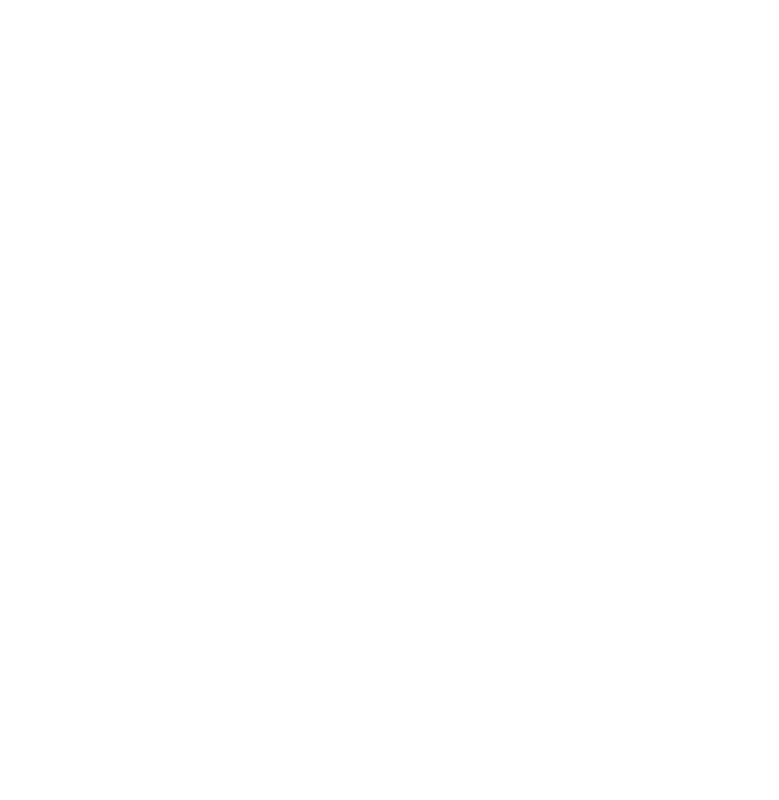
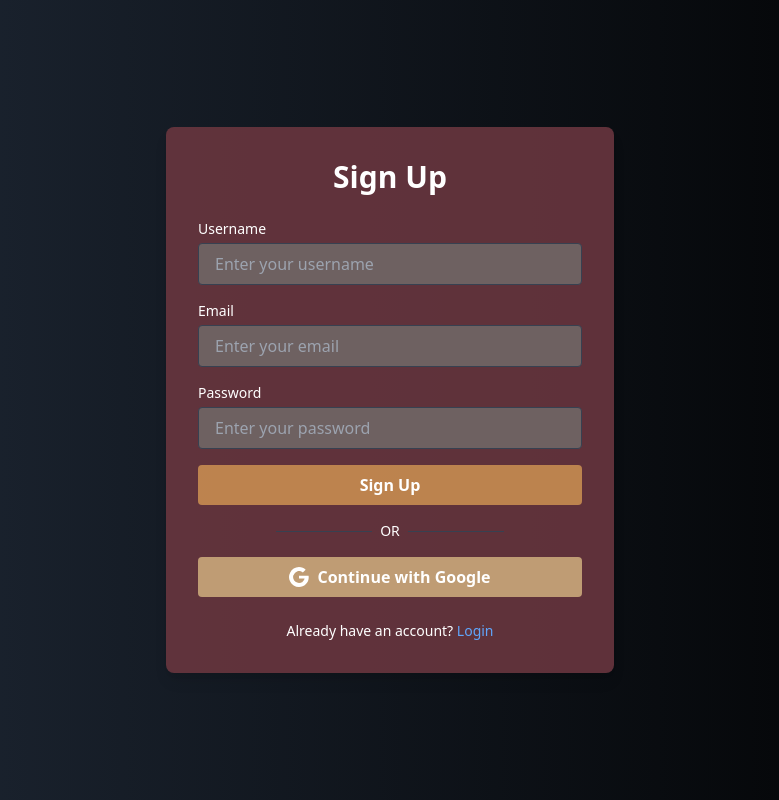
Before and after one commit to Waleed-Mehmood/Xephra, a React (Create React App) app in the folder Client/: page /signup in a window 1280 px wide. Before the commit this address had no page. Shown: the whole page, without its empty margins (250-1029 px from the left). Built offline with nearby package versions, Linux system fonts and the light colour scheme.

Commit message:
add signup & login component

```diff
--- a/Client/src/App.js
+++ b/Client/src/App.js
@@ -1,12 +1,14 @@
 import React from "react";
 import { BrowserRouter, Routes, Route } from "react-router-dom";
 import Home from "./pages/Home";
+import Signup from "./components/Signup";
 
 export default function App() {
   return (
     <BrowserRouter>
       <Routes>
         <Route path="/" element={<Home />} />
+        <Route path="/signup" element={<Signup />} />
         {/* <Route path="*" element={<Home />} /> */}
       </Routes>
     </BrowserRouter>
--- /dev/null
+++ b/Client/src/components/Login.js
@@ -0,0 +1,57 @@
+import React from 'react';
+import { Button, Form, Container, Row, Col } from 'react-bootstrap';
+import { FaGoogle } from 'react-icons/fa';
+
+const LoginPage = () => {
+  return (
+    <Container className="d-flex justify-content-center align-items-center" style={{ minHeight: '100vh' }}>
+      <Row>
+        <Col xs={12} md={6}>
+          <div className="text-center mb-4">
+            <h2>Login to Your Account</h2>
+          </div>
+          <Form>
+            <Form.Group controlId="formEmail">
+              <Form.Label>Email address</Form.Label>
+              <Form.Control type="email" placeholder="Enter your email" required />
+            </Form.Group>
+
+            <Form.Group controlId="formPassword">
+              <Form.Label>Password</Form.Label>
+              <Form.Control type="password" placeholder="Enter your password" required />
+            </Form.Group>
+
+            <Button variant="primary" type="submit" className="w-100 mt-3">
+              Log In
+            </Button>
+
+            <div className="d-flex justify-content-between align-items-center mt-3">
+              <div>
+                <Form.Check type="checkbox" label="Remember me" />
+              </div>
+              <div>
+                <a href="/forgot-password">Forgot Password?</a>
+              </div>
+            </div>
+
+            <div className="text-center mt-4">
+              <span>or</span>
+            </div>
+
+            <Button variant="outline-danger" className="w-100 mt-3" onClick={() => window.location.href = "/auth/google"}>
+              <FaGoogle className="me-2" />
+              Continue with Google
+            </Button>
+
+            <div className="text-center mt-3">
+              <span>Don't have an account? </span>
+              <a href="/signup">Sign Up</a>
+            </div>
+          </Form>
+        </Col>
+      </Row>
+    </Container>
+  );
+};
+
+export default LoginPage;
--- /dev/null
+++ b/Client/src/components/Signup.js
@@ -0,0 +1,155 @@
+import React from 'react';
+
+const Signup = () => {
+  return (
+    <div className="bg-[url('https://wstatic-prod-boc.krafton.com/PUBG_OFFICIAL/20241203/rXsnNVbH.png')] h-screen bg-cover bg-center flex flex-col items-center justify-center bg-gradient-to-r from-gray-800 to-black text-white">
+      <div className="w-full max-w-sm md:max-w-md p-6 sm:p-8 bg-[#69363F] bg-opacity-90 rounded-lg shadow-lg mx-4">
+        <h1 className="text-3xl font-bold mb-6 text-center">Sign Up</h1>
+
+        <form className="space-y-4">
+          <div>
+            <label htmlFor="username" className="block text-sm font-medium">Username</label>
+            <input
+              type="text"
+              id="username"
+              placeholder="Enter your username"
+              className="mt-1 w-full px-4 py-2 bg-[#6e6161]  border border-gray-700 rounded focus:outline-none focus:ring-2 focus:ring-blue-500"
+            />
+          </div>
+
+          <div>
+            <label htmlFor="email" className="block text-sm font-medium">Email</label>
+            <input
+              type="email"
+              id="email"
+              placeholder="Enter your email"
+              className="mt-1 w-full px-4 py-2 bg-[#6e6161] border border-gray-700 rounded focus:outline-none focus:ring-2 focus:ring-blue-500"
+            />
+          </div>
+
+          <div>
+            <label htmlFor="password" className="block text-sm font-medium">Password</label>
+            <input
+              type="password"
+              id="password"
+              placeholder="Enter your password"
+              className="mt-1 w-full px-4 py-2 bg-[#6e6161] border border-gray-700 rounded focus:outline-none focus:ring-2 focus:ring-blue-500"
+            />
+          </div>
+
+          <button
+            type="submit"
+            className="w-full py-2 px-4 bg-[#e1a257b8] hover:bg-[#b58954b8] rounded font-bold focus:outline-none focus:ring-2 focus:ring-blue-500"
+          >
+            Sign Up
+          </button>
+        </form>
+
+        <div className="flex items-center justify-center my-4">
+          <span className="border-t border-gray-700 w-1/4"></span>
+          <span className="mx-2 text-sm">OR</span>
+          <span className="border-t border-gray-700 w-1/4"></span>
+        </div>
+
+        <button
+          className="w-full py-2 px-4 flex items-center justify-center bg-[#bf9c74] hover:bg-[#9b6d49] rounded font-bold focus:outline-none focus:ring-2 focus:ring-red-500"
+        >
+          <svg className="w-5 h-5 mr-2" xmlns="http://www.w3.org/2000/svg" fill="currentColor" viewBox="0 0 24 24">
+            <path d="M23.64 12.204c0-.638-.057-1.252-.164-1.843H12v3.492h6.64c-.287 1.54-1.12 2.84-2.385 3.704v3.084h3.865c2.265-2.085 3.56-5.155 3.56-8.437z" />
+            <path d="M12 24c3.24 0 5.96-1.08 7.946-2.92l-3.866-3.084c-1.08.72-2.47 1.145-4.08 1.145-3.14 0-5.8-2.12-6.76-4.97H1.34v3.11C3.32 21.51 7.32 24 12 24z" />
+            <path d="M5.24 14.01A7.34 7.34 0 0 1 4.91 12c0-.7.12-1.38.32-2.01V6.89H1.34A11.99 11.99 0 0 0 0 12c0 1.88.44 3.66 1.23 5.11l3.99-3.1z" />
+            <path d="M12 4.8c1.76 0 3.34.61 4.58 1.8l3.43-3.43C17.96 1.28 15.24 0 12 0 7.32 0 3.32 2.49 1.34 6.89l3.91 3.11C6.2 7.92 8.86 4.8 12 4.8z" />
+          </svg>
+          Continue with Google
+        </button>
+
+        <p className="text-sm text-center mt-6">
+          Already have an account?{' '}
+          <a href="/login" className="text-blue-400 hover:underline">Login</a>
+        </p>
+      </div>
+    </div>
+  );
+};
+
+export default Signup;
+
+
+
+
+
+// import React from 'react';
+
+// const Signup = () => {
+//   return (
+//     <div className="bg-[url('https://cdn2.unrealengine.com/remix-key-art-1920x1080-0b23bdca2f5f.jpg')] h-screen bg-cover bg-center flex items-center justify-center">
+//       <div className="w-full max-w-sm md:max-w-md p-6 sm:p-8 bg-gray-900 bg-opacity-90 rounded-lg shadow-lg mx-4">
+//         <h1 className="text-2xl sm:text-3xl font-bold mb-4 sm:mb-6 text-center">Sign Up</h1>
+
+//         <form className="space-y-4">
+//           <div>
+//             <label htmlFor="username" className="block text-sm font-medium">Username</label>
+//             <input
+//               type="text"
+//               id="username"
+//               placeholder="Enter your username"
+//               className="mt-1 w-full px-4 py-2 bg-gray-800 border border-gray-700 rounded focus:outline-none focus:ring-2 focus:ring-blue-500"
+//             />
+//           </div>
+
+//           <div>
+//             <label htmlFor="email" className="block text-sm font-medium">Email</label>
+//             <input
+//               type="email"
+//               id="email"
+//               placeholder="Enter your email"
+//               className="mt-1 w-full px-4 py-2 bg-gray-800 border border-gray-700 rounded focus:outline-none focus:ring-2 focus:ring-blue-500"
+//             />
+//           </div>
+
+//           <div>
+//             <label htmlFor="password" className="block text-sm font-medium">Password</label>
+//             <input
+//               type="password"
+//               id="password"
+//               placeholder="Enter your password"
+//               className="mt-1 w-full px-4 py-2 bg-gray-800 border border-gray-700 rounded focus:outline-none focus:ring-2 focus:ring-blue-500"
+//             />
+//           </div>
+
+//           <button
+//             type="submit"
+//             className="w-full py-2 px-4 bg-blue-600 hover:bg-blue-700 rounded font-bold focus:outline-none focus:ring-2 focus:ring-blue-500"
+//           >
+//             Sign Up
+//           </button>
+//         </form>
+
+//         <div className="flex items-center justify-center my-4">
+//           <span className="border-t border-gray-700 w-1/4"></span>
+//           <span className="mx-2 text-sm">OR</span>
+//           <span className="border-t border-gray-700 w-1/4"></span>
+//         </div>
+
+//         <button
+//           className="w-full py-2 px-4 flex items-center justify-center bg-red-600 hover:bg-red-700 rounded font-bold focus:outline-none focus:ring-2 focus:ring-red-500"
+//         >
+//           <svg className="w-5 h-5 mr-2" xmlns="http://www.w3.org/2000/svg" fill="currentColor" viewBox="0 0 24 24">
+//             <path d="M23.64 12.204c0-.638-.057-1.252-.164-1.843H12v3.492h6.64c-.287 1.54-1.12 2.84-2.385 3.704v3.084h3.865c2.265-2.085 3.56-5.155 3.56-8.437z" />
+//             <path d="M12 24c3.24 0 5.96-1.08 7.946-2.92l-3.866-3.084c-1.08.72-2.47 1.145-4.08 1.145-3.14 0-5.8-2.12-6.76-4.97H1.34v3.11C3.32 21.51 7.32 24 12 24z" />
+//             <path d="M5.24 14.01A7.34 7.34 0 0 1 4.91 12c0-.7.12-1.38.32-2.01V6.89H1.34A11.99 11.99 0 0 0 0 12c0 1.88.44 3.66 1.23 5.11l3.99-3.1z" />
+//             <path d="M12 4.8c1.76 0 3.34.61 4.58 1.8l3.43-3.43C17.96 1.28 15.24 0 12 0 7.32 0 3.32 2.49 1.34 6.89l3.91 3.11C6.2 7.92 8.86 4.8 12 4.8z" />
+//           </svg>
+//           Continue with Google
+//         </button>
+
+//         <p className="text-sm text-center mt-6">
+//           Already have an account?{' '}
+//           <a href="/login" className="text-blue-400 hover:underline">Login</a>
+//         </p>
+//       </div>
+//     </div>
+//   );
+// };
+
+// export default Signup;
```
Also changed, not shown: 1 other file (tests, documents, lock files or other folders).
